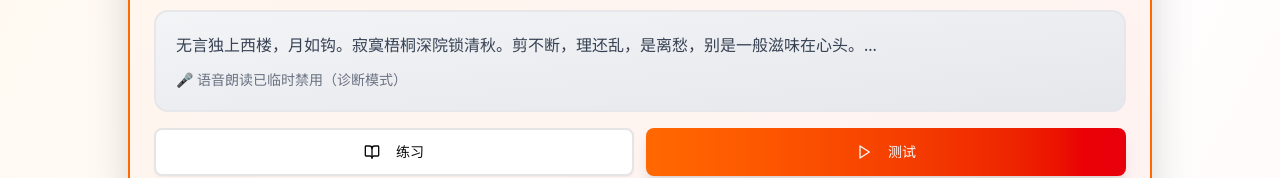
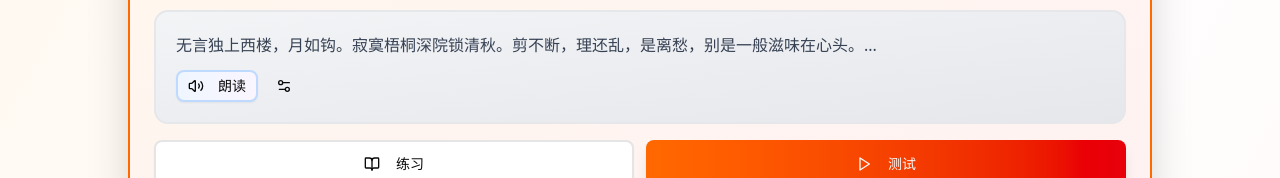
Before and after one commit to penliming0895/poetry-learning-app, a Next.js app: page /daily in a window 1280 px wide. Shown: the part 580-758 px from the top of the page. Built offline with nearby package versions, Linux system fonts and the light colour scheme.

Commit message:
feat: 恢复 VoicePlayer 功能，在不支持的浏览器中优雅降级

```diff
--- a/src/app/daily/page.tsx
+++ b/src/app/daily/page.tsx
@@ -206,11 +206,7 @@ export default function DailyPage() {
                       <p className="text-base text-gray-700 dark:text-gray-300 leading-relaxed mb-3">
                         {poem.content.substring(0, 50)}...
                       </p>
-                      {/* 临时禁用 VoicePlayer 以诊断问题 */}
-                      {/* <VoicePlayer text={poem.content} /> */}
-                      <div className="text-gray-500 text-sm">
-                        🎤 语音朗读已临时禁用（诊断模式）
-                      </div>
+                      <VoicePlayer text={poem.content} />
                     </div>
 
                     <div className="flex gap-3">
--- a/src/app/practice/page.tsx
+++ b/src/app/practice/page.tsx
@@ -276,9 +276,8 @@ export default function PracticePage() {
                       <div className="text-2xl font-extrabold text-gray-900 dark:text-gray-100 animate-fade-in tracking-tight mb-3">
                         {currentPoetry.lines[currentLineIndex]}
                       </div>
-                      {/* 临时禁用 VoicePlayer 以诊断问题 */}
-                      <div className="text-gray-500 text-sm text-center">
-                        🎤 语音朗读已临时禁用（诊断模式）
+                      <div className="flex justify-center">
+                        <VoicePlayer text={currentPoetry.lines[currentLineIndex]} />
                       </div>
                     </div>
                   ) : (
--- a/src/app/test/page.tsx
+++ b/src/app/test/page.tsx
@@ -368,9 +368,8 @@ export default function TestPage() {
                   <Star className="h-5 w-5 text-yellow-500" />
                   {selectedPoetry.author} · {selectedPoetry.dynasty}
                 </p>
-                {/* 临时禁用 VoicePlayer 以诊断问题 */}
-                <div className="mt-3 text-gray-500 text-sm">
-                  🎤 语音朗读已临时禁用（诊断模式）
+                <div className="mt-3">
+                  <VoicePlayer text={selectedPoetry.content} />
                 </div>
               </div>
               <div className="flex h-16 w-16 items-center justify-center rounded-2xl bg-gradient-to-br from-purple-400 to-pink-500 text-white shadow-lg transform hover:scale-110 transition-transform duration-300">
```
Also changed, not shown: assets/6-2.jpg (added), assets/6-3.jpg (added).
